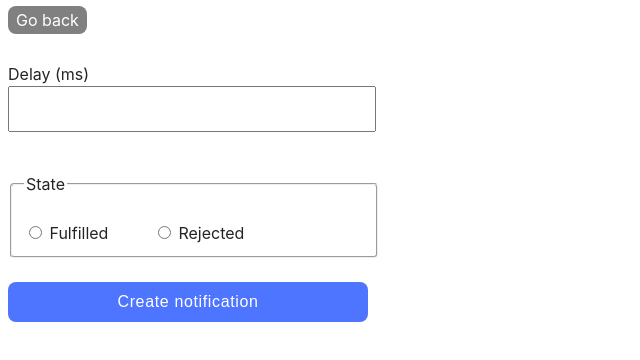
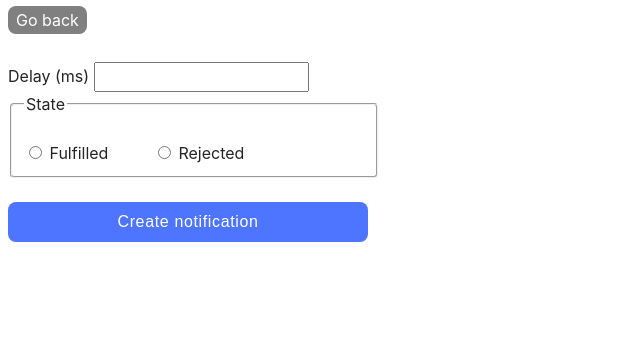
Before and after one commit to OksanaGukova/goit-js-hw-10, a website built with Vite: page src/2-snackbar.html in a window 1280 px wide. Shown: the whole page, without its empty margins (0-640 px from the left). Built offline with nearby package versions, Linux system fonts and the light colour scheme.

Commit message:
Update styles.css

```diff
--- a/src/css/styles.css
+++ b/src/css/styles.css
@@ -112,11 +112,6 @@ color: #2e2f42;
 }
 
 input[type="number"] {
-  width: 360px;
-height: 40px;
-display: flex;
-  flex-direction: column;
-  margin-bottom: 16px;
 font-size: 16px;
 line-height: 1.5;
 letter-spacing: 0.04em;
```
